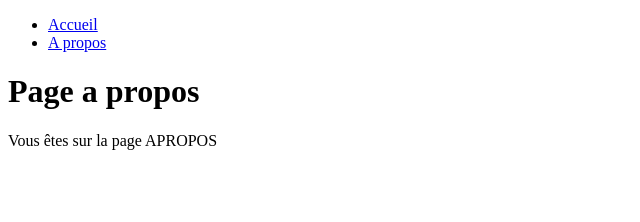
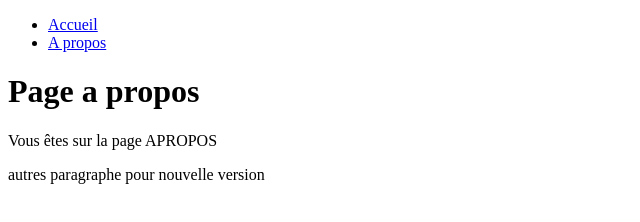
Before and after one commit to Alain884495/monProjet, a plain HTML site: page apropos.html in a window 1280 px wide. Shown: the whole page, without its empty margins (0-640 px from the left). Drawn offline with Linux system fonts and the light colour scheme.

Commit message:
ajout d'un autre paragraphe

```diff
--- a/apropos.html
+++ b/apropos.html
@@ -12,5 +12,6 @@
     </ul>
     <h1>Page a propos</h1>
     <p>Vous êtes sur la page APROPOS</p>
+    <p>autres paragraphe pour nouvelle version</p>
 </body>
 </html>
```
